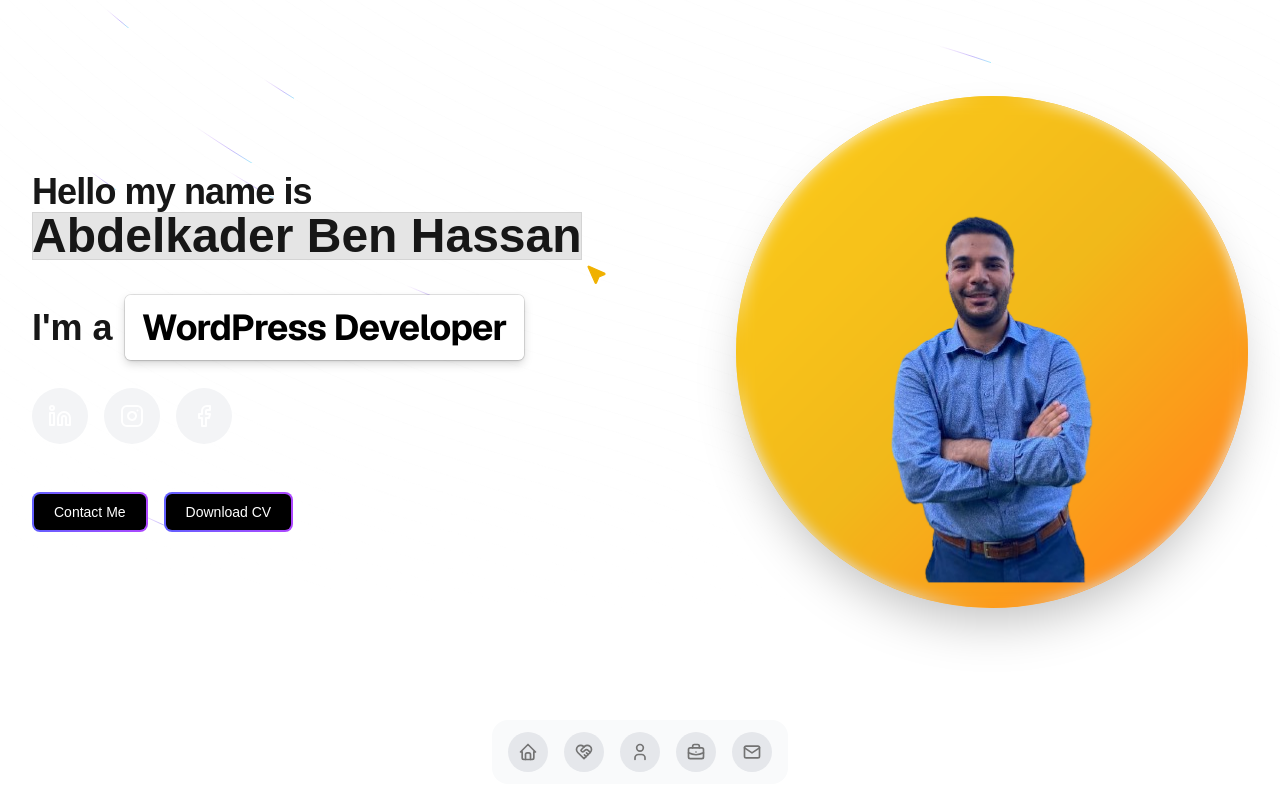
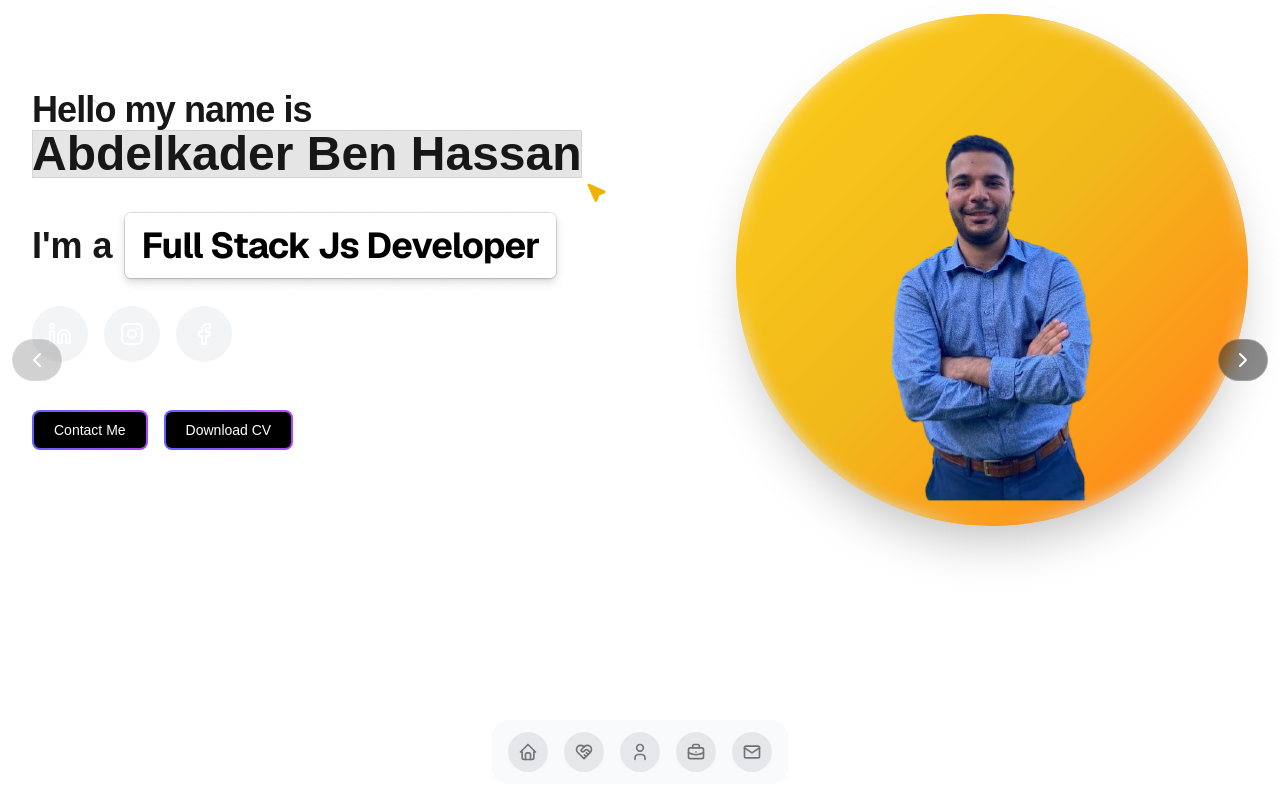
Before and after one commit to Abdelkaderbh/protfolio-v26, a Next.js app: page / in a window 1280 px wide. Shown: the top 800 px of the page. Built offline with nearby package versions, Linux system fonts and the light colour scheme.

Commit message:
update: new ui changes

```diff
--- a/app/globals.css
+++ b/app/globals.css
@@ -8,6 +8,7 @@ html {
 :root {
   --background: #ffffff;
   --foreground: #171717;
+  --dock-height: 5rem;
 }
 
 @theme inline {
@@ -34,6 +35,42 @@ body {
   font-family: Arial, Helvetica, sans-serif;
 }
 
+.horizontal-sections {
+  display: flex;
+  height: calc(100dvh - var(--dock-height));
+  overflow-x: auto;
+  overflow-y: hidden;
+  scroll-behavior: smooth;
+  scroll-snap-type: x mandatory;
+  -ms-overflow-style: none;
+  scrollbar-width: none;
+}
+
+.horizontal-sections::-webkit-scrollbar {
+  display: none;
+}
+
+.horizontal-panel {
+  flex: 0 0 100vw;
+  height: calc(100dvh - var(--dock-height));
+  overflow-y: auto;
+  overflow-x: hidden;
+  scroll-snap-align: start;
+  scroll-snap-stop: always;
+}
+
+.horizontal-panel > section {
+  min-height: 100%;
+  display: flex;
+  align-items: flex-start;
+  padding-top: clamp(0.5rem, 1.8vh, 1.5rem) !important;
+  padding-bottom: clamp(0.5rem, 1.8vh, 1.5rem) !important;
+}
+
+.horizontal-panel > section > div {
+  width: 100%;
+}
+
 /* Ensure pointer cursor on interactive button elements */
 button,
 [role="button"],
--- a/app/page.tsx
+++ b/app/page.tsx
@@ -4,18 +4,19 @@ import About from "@/components/About";
 import Projects from "@/components/Projects";
 import Contact from "@/components/Contact";
 import { BackgroundBeams } from "@/components/ui/background-beams";
-import Footer from "@/components/Footer";
+import HorizontalSections from "@/components/HorizontalSections";
 
 export default function Home() {
   return (
-    <main className="relative">
+    <main className="relative h-[100dvh] overflow-hidden">
       <div className="relative z-10">
-        <Hero />
-        <Services />
-        <About />
-        <Projects />
-        <Contact />
-        <Footer />
+        <HorizontalSections>
+          <Hero />
+          <Services />
+          <About />
+          <Projects />
+          <Contact />
+        </HorizontalSections>
       </div>
       <BackgroundBeams className="fixed inset-0 z-0" />
     </main>
--- /dev/null
+++ b/components/HorizontalSections.tsx
@@ -0,0 +1,201 @@
+"use client";
+
+import React, {
+  useCallback,
+  useEffect,
+  useMemo,
+  useRef,
+  useState,
+} from "react";
+import { ChevronLeft, ChevronRight } from "lucide-react";
+
+type HorizontalSectionsProps = {
+  children: React.ReactNode;
+  autoAdvanceMs?: number;
+};
+
+const WHEEL_LOCK_MS = 700;
+
+export default function HorizontalSections({
+  children,
+  autoAdvanceMs,
+}: HorizontalSectionsProps) {
+  const containerRef = useRef<HTMLDivElement>(null);
+  const lockRef = useRef(false);
+  const indexRef = useRef(0);
+  const [activeIndex, setActiveIndex] = useState(0);
+  const panels = useMemo(() => React.Children.toArray(children), [children]);
+
+  const goToIndex = useCallback(
+    (nextIndex: number, behavior: ScrollBehavior = "smooth") => {
+      const container = containerRef.current;
+      if (!container || panels.length <= 0) {
+        return;
+      }
+
+      const clamped = Math.max(0, Math.min(nextIndex, panels.length - 1));
+      indexRef.current = clamped;
+      setActiveIndex(clamped);
+      container.scrollTo({
+        left: clamped * container.clientWidth,
+        behavior,
+      });
+    },
+    [panels.length],
+  );
+
+  useEffect(() => {
+    const container = containerRef.current;
+
+    if (!container || panels.length <= 1) {
+      return;
+    }
+
+    const onScroll = () => {
+      const nextIndex = Math.round(
+        container.scrollLeft / container.clientWidth,
+      );
+      if (Number.isFinite(nextIndex)) {
+        const clamped = Math.max(0, Math.min(nextIndex, panels.length - 1));
+        indexRef.current = clamped;
+        setActiveIndex(clamped);
+      }
+    };
+
+    const onWheel = (event: WheelEvent) => {
+      if (Math.abs(event.deltaY) < Math.abs(event.deltaX)) {
+        return;
+      }
+
+      const activePanel = container.querySelector<HTMLElement>(
+        `[data-panel-index='${indexRef.current}']`,
+      );
+      if (activePanel) {
+        const canScrollDown =
+          activePanel.scrollTop + activePanel.clientHeight <
+          activePanel.scrollHeight - 1;
+        const canScrollUp = activePanel.scrollTop > 1;
+
+        if (
+          (event.deltaY > 0 && canScrollDown) ||
+          (event.deltaY < 0 && canScrollUp)
+        ) {
+          return;
+        }
+      }
+
+      event.preventDefault();
+
+      if (lockRef.current) {
+        return;
+      }
+
+      lockRef.current = true;
+
+      const direction = event.deltaY > 0 ? 1 : -1;
+      goToIndex(indexRef.current + direction);
+
+      window.setTimeout(() => {
+        lockRef.current = false;
+      }, WHEEL_LOCK_MS);
+    };
+
+    const onResize = () => {
+      goToIndex(indexRef.current, "auto");
+    };
+
+    const onHashChange = () => {
+      const hash = window.location.hash.replace("#", "");
+      if (!hash) {
+        return;
+      }
+
+      const target = container.querySelector<HTMLElement>(`#${hash}`);
+      const panel = target?.closest<HTMLElement>(
+        "[data-horizontal-panel='true']",
+      );
+      if (!panel) {
+        return;
+      }
+
+      const panelIndex = Number(panel.dataset.panelIndex);
+      if (Number.isFinite(panelIndex)) {
+        goToIndex(panelIndex);
+      }
+    };
+
+    container.addEventListener("wheel", onWheel, { passive: false });
+    container.addEventListener("scroll", onScroll);
+    window.addEventListener("resize", onResize);
+    window.addEventListener("hashchange", onHashChange);
+
+    let autoplay: number | undefined;
+    if (typeof autoAdvanceMs === "number" && autoAdvanceMs > 0) {
+      autoplay = window.setInterval(() => {
+        const next = (indexRef.current + 1) % panels.length;
+        goToIndex(next);
+      }, autoAdvanceMs);
+    }
+
+    onHashChange();
+
+    return () => {
+      container.removeEventListener("wheel", onWheel);
+      container.removeEventListener("scroll", onScroll);
+      window.removeEventListener("resize", onResize);
+      window.removeEventListener("hashchange", onHashChange);
+      if (autoplay) {
+        window.clearInterval(autoplay);
+      }
+    };
+  }, [autoAdvanceMs, goToIndex, panels]);
+
+  const goPrev = () => {
+    goToIndex(indexRef.current - 1);
+  };
+
+  const goNext = () => {
+    goToIndex(indexRef.current + 1);
+  };
+
+  return (
+    <div className="relative">
+      <button
+        type="button"
+        onClick={goPrev}
+        disabled={activeIndex === 0}
+        aria-label="Previous section"
+        className="absolute left-3 top-1/2 z-30 -translate-y-1/2 rounded-full border border-white/20 bg-black/45 px-3 py-2 text-white backdrop-blur transition hover:bg-black/65 disabled:cursor-not-allowed disabled:opacity-40"
+      >
+        <ChevronLeft />
+      </button>
+
+      <button
+        type="button"
+        onClick={goNext}
+        disabled={activeIndex === panels.length - 1}
+        aria-label="Next section"
+        className="absolute right-3 top-1/2 z-30 -translate-y-1/2 rounded-full border border-white/20 bg-black/45 px-3 py-2 text-white backdrop-blur transition hover:bg-black/65 disabled:cursor-not-allowed disabled:opacity-40"
+      >
+        <ChevronRight />
+      </button>
+
+      <div
+        ref={containerRef}
+        className="horizontal-sections"
+        aria-label="Portfolio sections"
+      >
+        {panels.map((panel, index) => (
+          <div
+            key={index}
+            className="horizontal-panel"
+            data-horizontal-panel="true"
+            data-panel-index={index}
+          >
+            {panel}
+          </div>
+        ))}
+      </div>
+    </div>
+  );
+}
--- a/components/Projects.tsx
+++ b/components/Projects.tsx
@@ -1,39 +1,91 @@
-import React from "react";
-import { PinContainer } from "./ui/3d-pin";
+"use client";
+
+import React, { useMemo, useState } from "react";
 import { projects } from "@/data/projects";
 
 const Projects = () => {
+  const PROJECTS_PER_PAGE = 3;
+  const [page, setPage] = useState(0);
+
+  const totalPages = Math.ceil(projects.length / PROJECTS_PER_PAGE);
+
+  const visibleProjects = useMemo(() => {
+    const start = page * PROJECTS_PER_PAGE;
+    return projects.slice(start, start + PROJECTS_PER_PAGE);
+  }, [page]);
+
+  const handlePrev = () => {
+    setPage((prev) => Math.max(prev - 1, 0));
+  };
+
+  const handleNext = () => {
+    setPage((prev) => Math.min(prev + 1, totalPages - 1));
+  };
+
   return (
-    <section id="projects" className="py-8 sm:py-12 md:py-16 lg:py-20 xl:py-24">
-      <div className="max-w-7xl mx-auto px-4 sm:px-6 lg:px-8">
-        <h2 className="text-2xl sm:text-3xl md:text-4xl lg:text-5xl xl:text-6xl font-bold text-center mb-6 sm:mb-8 md:mb-12 lg:mb-16">
+    <section id="projects" className="py-2 sm:py-3 md:py-4 lg:py-5">
+      <div className="max-w-7xl mx-auto px-2 sm:px-3 lg:px-4">
+        <h2 className="text-lg sm:text-xl md:text-2xl lg:text-3xl font-bold text-center mb-2 sm:mb-3 md:mb-4">
           Projects
         </h2>
-        <h4 className="text-center text-sm sm:text-base md:text-lg text-gray-600 dark:text-gray-300 mb-8 sm:mb-10 md:mb-12 lg:mb-16 max-w-3xl mx-auto leading-relaxed">
+        <h4 className="text-center text-xs sm:text-sm md:text-sm text-gray-600 dark:text-gray-300 mb-2 sm:mb-3 md:mb-4 max-w-3xl mx-auto leading-relaxed">
           The list of my latest contributed projects. You can visit the project
-          link by clicking on the project name when hovering over the card.
+          link by clicking the open project button inside each card.
         </h4>
-        <div className="grid grid-cols-1 md:grid-cols-2 xl:grid-cols-3 gap-y-12 sm:gap-y-14 md:gap-y-16 lg:gap-y-20 gap-x-4 sm:gap-x-6 md:gap-x-8 lg:gap-x-12 place-items-center">
-          {projects.map((project, index) => (
+
+        <div className="mb-2 sm:mb-3 flex items-center justify-center gap-3">
+          <button
+            type="button"
+            onClick={handlePrev}
+            disabled={page === 0}
+            className="rounded-md border border-white/20 bg-black/40 px-3 py-1.5 text-xs sm:text-sm text-white transition hover:bg-black/60 disabled:cursor-not-allowed disabled:opacity-40"
+          >
+            Previous
+          </button>
+          <span className="text-xs sm:text-sm text-gray-600 dark:text-gray-300">
+            {page + 1} / {totalPages}
+          </span>
+          <button
+            type="button"
+            onClick={handleNext}
+            disabled={page === totalPages - 1}
+            className="rounded-md border border-white/20 bg-black/40 px-3 py-1.5 text-xs sm:text-sm text-white transition hover:bg-black/60 disabled:cursor-not-allowed disabled:opacity-40"
+          >
+            Next
+          </button>
+        </div>
+
+        <div className="grid grid-cols-1 md:grid-cols-2 xl:grid-cols-3 gap-3 sm:gap-4 md:gap-5">
+          {visibleProjects.map((project, index) => (
             <div
-              key={index}
-              className="h-[22rem] sm:h-[24rem] md:h-[25rem] lg:h-[26rem] w-full flex items-center justify-center"
+              key={`${project.title}-${index}`}
+              className="group relative overflow-hidden rounded-2xl border border-white/10 bg-black/40 p-4 sm:p-5 shadow-[0_12px_30px_rgba(0,0,0,0.35)] backdrop-blur-sm transition duration-300 hover:-translate-y-1 hover:border-white/25 hover:shadow-[0_16px_42px_rgba(0,0,0,0.45)]"
             >
-              <PinContainer title={project.title} href={project.href}>
-                <div className="flex basis-full flex-col p-4 sm:p-5 md:p-6 tracking-tight text-slate-100/50 w-[20rem] sm:w-[22rem] md:w-[24rem] h-[18rem] sm:h-[19rem] md:h-[20rem]">
-                  <h3 className="max-w-xs !pb-2 !m-0 font-bold text-base sm:text-lg md:text-xl text-slate-100 leading-tight">
+              <div className="pointer-events-none absolute inset-0 opacity-25 transition-opacity duration-300 group-hover:opacity-40">
+                <div
+                  className={`h-full w-full bg-gradient-to-br ${project.gradient}`}
+                />
+              </div>
+
+              <div className="relative z-10 flex h-full min-h-[12rem] flex-col justify-between gap-4">
+                <div>
+                  <h3 className="font-semibold text-sm sm:text-base md:text-lg text-white leading-tight">
                     {project.title}
                   </h3>
-                  <div className="text-sm sm:text-base !m-0 !p-0 font-normal">
-                    <span className="text-slate-500 leading-relaxed">
-                      {project.description}
-                    </span>
-                  </div>
-                  <div
-                    className={`flex flex-1 w-full rounded-lg mt-3 sm:mt-4 bg-gradient-to-br ${project.gradient}`}
-                  />
+                  <p className="mt-2 text-[11px] sm:text-xs md:text-sm text-slate-200/85 leading-relaxed">
+                    {project.description}
+                  </p>
                 </div>
-              </PinContainer>
+
+                <a
+                  href={project.href}
+                  target="_blank"
+                  rel="noopener noreferrer"
+                  className="inline-flex w-fit items-center rounded-full border border-white/25 bg-white/10 px-3 py-1.5 text-xs sm:text-sm font-medium text-white transition hover:border-white/40 hover:bg-white/20"
+                >
+                  Open project
+                </a>
+              </div>
             </div>
           ))}
         </div>
--- a/components/Services.tsx
+++ b/components/Services.tsx
@@ -66,12 +66,12 @@ const Services = () => {
   ];
 
   return (
-    <section id="services" className="py-8 sm:py-12 md:py-16 lg:py-20 xl:py-24">
+    <section id="services" className="py-4 sm:py-5 md:py-6 lg:py-8">
       <div className="max-w-7xl mx-auto px-4 sm:px-6 lg:px-8">
-        <h1 className="text-2xl sm:text-3xl md:text-4xl lg:text-5xl xl:text-6xl font-bold text-center mb-8 sm:mb-10 md:mb-12 lg:mb-16 mt-4 sm:mt-6 md:mt-8">
+        <h1 className="text-xl sm:text-2xl md:text-3xl lg:text-4xl font-bold text-center mb-3 sm:mb-4 md:mb-6 mt-1 sm:mt-2 md:mt-3">
           Services
         </h1>
-        <div className="grid grid-cols-1 sm:grid-cols-2 lg:grid-cols-3 xl:grid-cols-4 gap-4 sm:gap-6 md:gap-8 relative z-10 py-6 sm:py-8 md:py-10">
+        <div className="grid grid-cols-1 sm:grid-cols-2 lg:grid-cols-3 xl:grid-cols-4 gap-2 sm:gap-3 md:gap-4 relative z-10 py-1 sm:py-2 md:py-3">
           {features.map((feature, index) => (
             <Feature key={feature.title} {...feature} index={index} />
           ))}
--- a/components/ui/features.tsx
+++ b/components/ui/features.tsx
@@ -14,7 +14,7 @@ export const Feature = ({
   return (
     <div
       className={cn(
-        "flex flex-col lg:border-r  py-10 relative group/feature dark:border-neutral-800",
+        "flex flex-col lg:border-r py-4 md:py-6 relative group/feature dark:border-neutral-800",
         (index === 0 || index === 4) && "lg:border-l dark:border-neutral-800",
         index < 4 && "lg:border-b dark:border-neutral-800"
       )}
@@ -25,16 +25,16 @@ export const Feature = ({
       {index >= 4 && (
         <div className="opacity-0 group-hover/feature:opacity-100 transition duration-200 absolute inset-0 h-full w-full bg-gradient-to-b from-neutral-100 dark:from-neutral-800 to-transparent pointer-events-none" />
       )}
-      <div className="mb-4 relative z-10 px-10 text-neutral-600 dark:text-neutral-400">
+      <div className="mb-2 md:mb-3 relative z-10 px-4 md:px-6 text-neutral-600 dark:text-neutral-400">
         {icon}
       </div>
-      <div className="text-lg font-bold mb-2 relative z-10 px-10">
+      <div className="text-sm sm:text-base md:text-lg font-bold mb-1.5 md:mb-2 relative z-10 px-4 md:px-6">
         <div className="absolute left-0 inset-y-0 h-6 group-hover/feature:h-8 w-1 rounded-tr-full rounded-br-full bg-neutral-300 dark:bg-neutral-700 group-hover/feature:bg-blue-500 transition-all duration-200 origin-center" />
         <span className="group-hover/feature:translate-x-2 transition duration-200 inline-block text-neutral-800 dark:text-neutral-100">
           {title}
         </span>
       </div>
-      <p className="text-sm text-neutral-600 dark:text-neutral-300 max-w-xs relative z-10 px-10">
+      <p className="text-xs sm:text-sm text-neutral-600 dark:text-neutral-300 max-w-xs relative z-10 px-4 md:px-6">
         {description}
       </p>
     </div>
```
Also changed, not shown: components/About.tsx (+17 -17 lines), components/Contact.tsx (+33 -18 lines).
